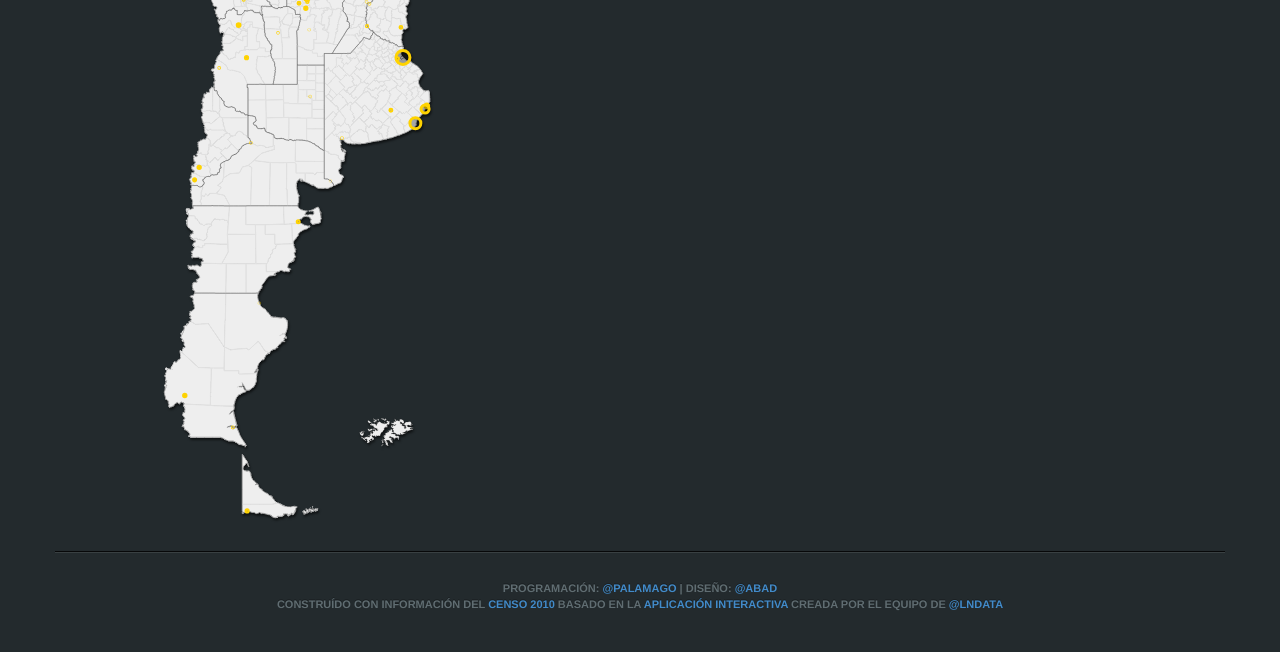
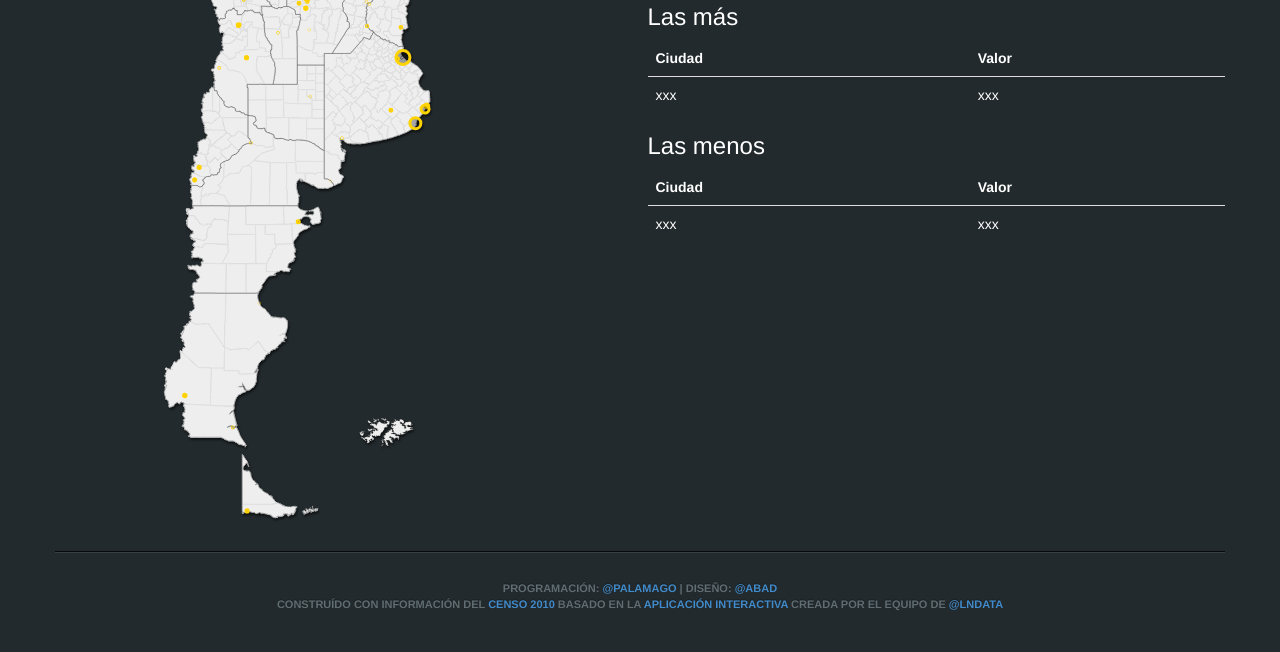
Before and after one commit to Nardoz/HotelViz, a plain HTML site: page index.html in a window 1280 px wide. Shown: the part 179-831 px from the top of the page. Drawn offline with nearby package versions, Linux system fonts and the light colour scheme; files whose address does not match are found by name.

Commit message:
first try with tables

```diff
--- a/index.html
+++ b/index.html
@@ -60,6 +60,43 @@
           </select>
           <a id="consultar" class="btn btn-large" href="javascript:;">Consultar</a>
           <h1>Argentina <small>, turismo!...</small></h1>
+
+          <h2>Ranking de ciudades</h2>
+
+          <h3>Las más</h3>
+
+          <table class="table">
+            <thead>
+              <tr>
+                <th>Ciudad</th>
+                <th>Valor</th>
+            </tr>
+            </thead>
+            <tbody>
+              <tr>
+                <td>xxx</td>
+                <td>xxx</td>
+              </tr>
+            </tbody>
+          </table>
+
+          <h3>Las menos</h3>
+
+          <table class="table">
+            <thead>
+              <tr>
+                <th>Ciudad</th>
+                <th>Valor</th>
+            </tr>
+            </thead>
+            <tbody>
+              <tr>
+                <td>xxx</td>
+                <td>xxx</td>
+              </tr>
+            </tbody>
+          </table>
+
         </div>
       </div>
 
```
